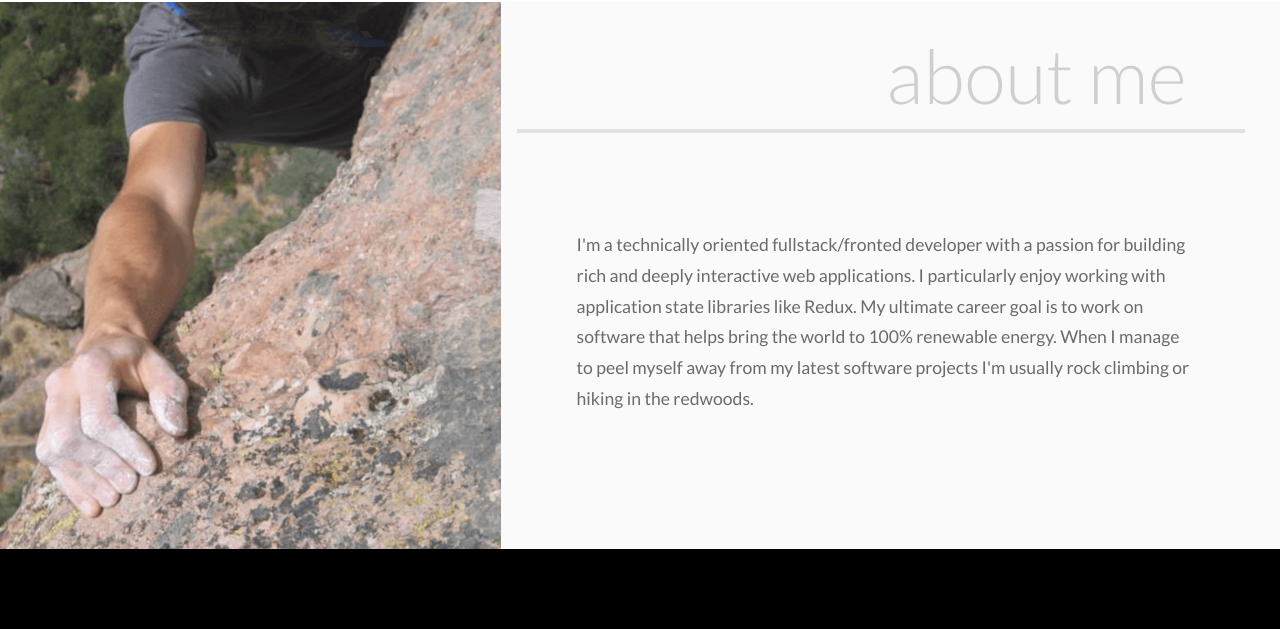
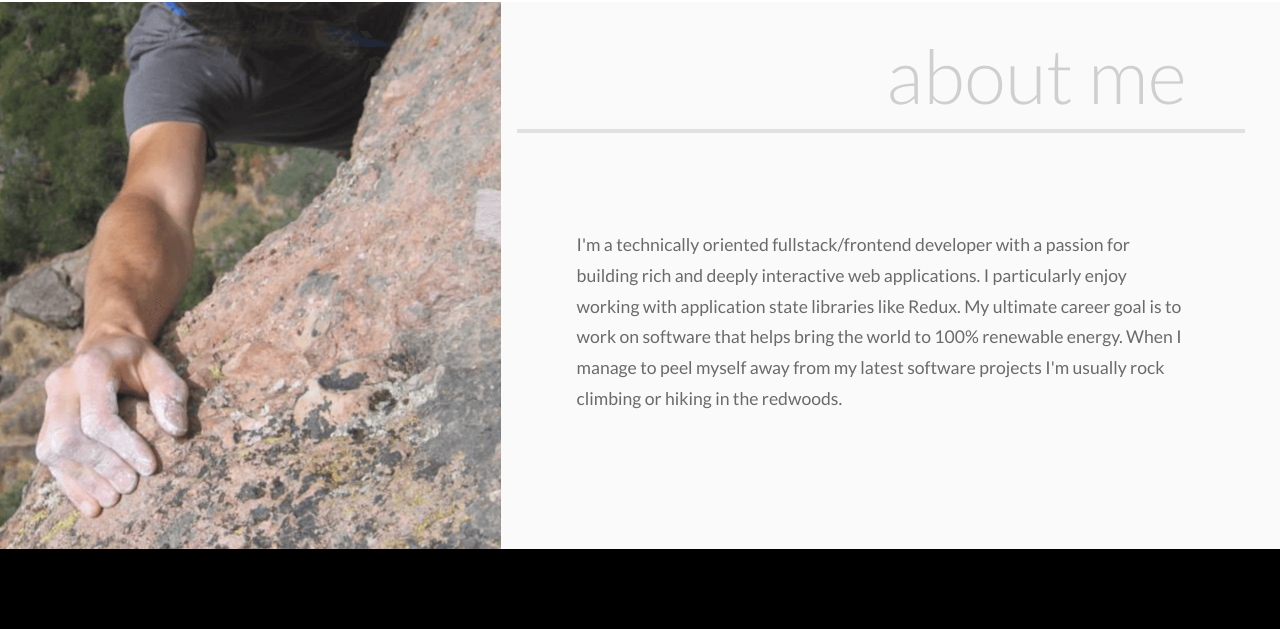
Before and after one commit to haydenhw/portfolio, a Gatsby site: page / in a window 1280 px wide. Shown: the part 2682-3311 px from the top of the page. Built offline with nearby package versions, Linux system fonts and the light colour scheme; Gatsby itself is replaced by a stand-in of ours; a web font is replaced by a local one.

Commit message:
Fix typo

```diff
--- a/src/components/About.js
+++ b/src/components/About.js
@@ -43,25 +43,8 @@ export default function About() {
         <Divider alias="about" name="about" title="about me" topBottom/>
         <div className="about-text">
           <p className="about-bio">
-            I'm a technically oriented fullstack/fronted developer with a passion for building rich and deeply interactive web applications. I particularly enjoy working with application state libraries like Redux. My ultimate career goal is to work on software that helps bring the world to 100% renewable energy. When I manage to peel myself away from my latest software projects I'm usually rock climbing or hiking in the redwoods.
+            I'm a technically oriented fullstack/frontend developer with a passion for building rich and deeply interactive web applications. I particularly enjoy working with application state libraries like Redux. My ultimate career goal is to work on software that helps bring the world to 100% renewable energy. When I manage to peel myself away from my latest software projects I'm usually rock climbing or hiking in the redwoods.
           </p>
-          {/*<div className="about-contact-wrapper">*/}
-          {/*  <span className="about-contact-message">*/}
-          {/*      Get in touch*/}
-          {/*    </span>*/}
-          {/*  <a className="about-email-link link" href="mailto:hayden321@gmail.com">hayden321@gmail.com</a>*/}
-          {/*  <div className="contact">*/}
-          {/*    <div className="contact-links">*/}
-          {/*      <a className="about-contact-link icon-github" href="https://github.com/hayden7913"/>*/}
-          {/*      <a*/}
-          {/*        className="about-contact-link icon-linkedin"*/}
-          {/*        href="https://www.linkedin.com/in/hayden-harkwright-2588b254"*/}
-          {/*      >*/}
-          {/*      </a>*/}
-          {/*      <a className="about-contact-link icon-mail" href="mailto:hayden321@gmail.com"/>*/}
-          {/*    </div>*/}
-          {/*  </div>*/}
-          {/*</div>*/}
         </div>
       </div>
     </section>
```
